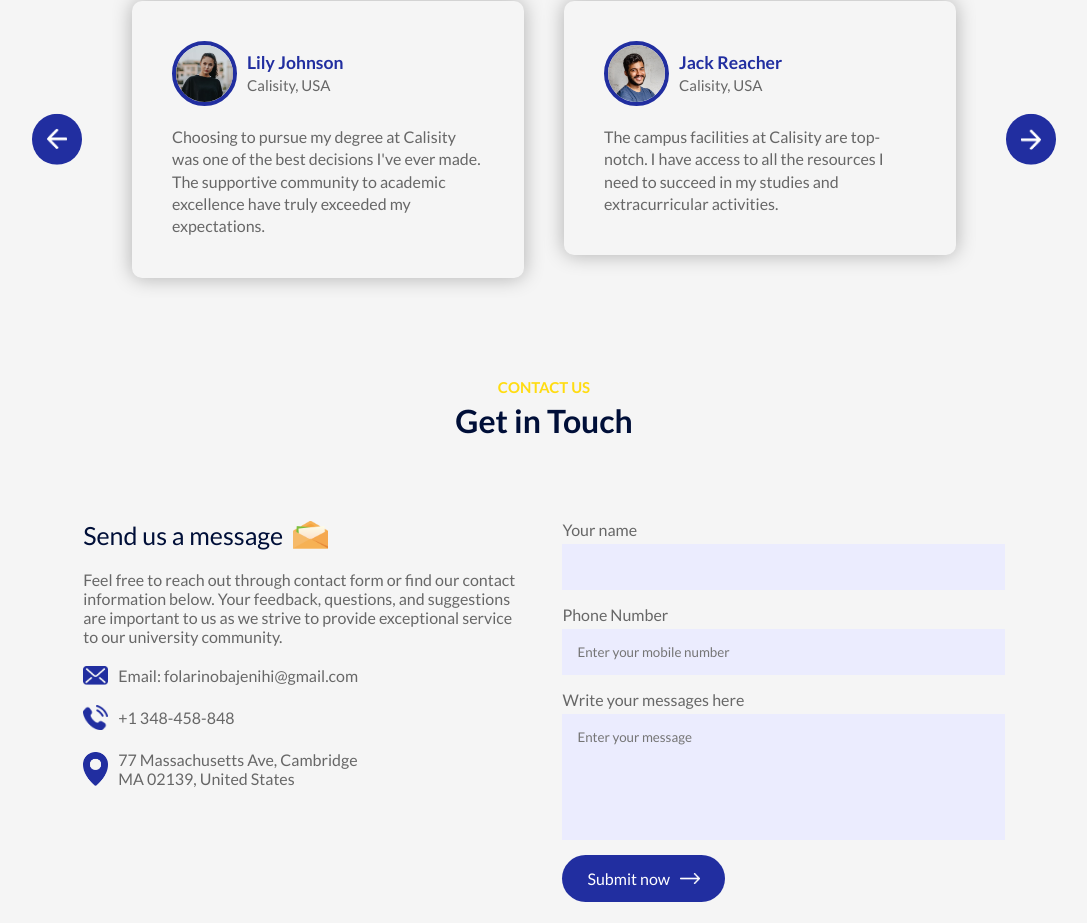
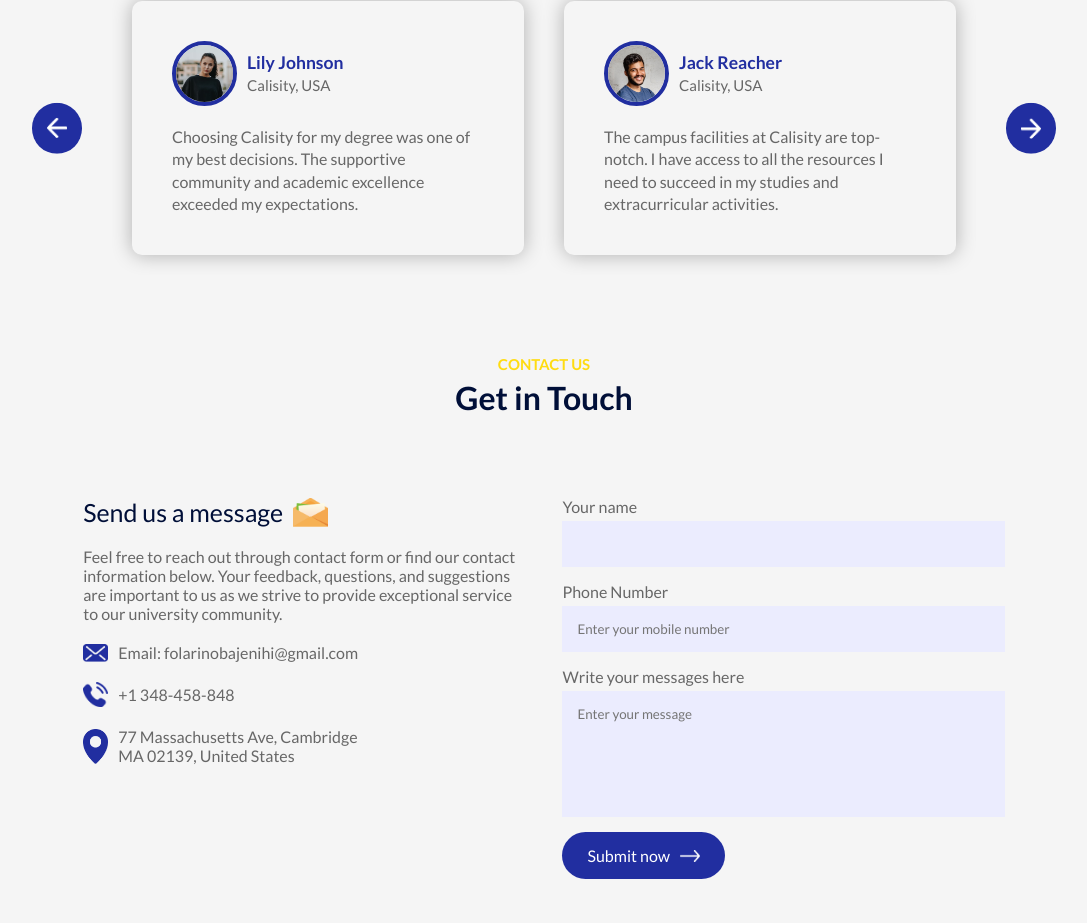
Before and after one commit to FOLADAVE/Calisity, a React (Vite) app: page / in a window 1280 px wide. Shown: the part 2598-3521 px from the top of the page, without its empty margins (96-1183 px from the left). Built offline with nearby package versions, Linux system fonts and the light colour scheme.

Commit message:
Update Testimonials.jsx

```diff
--- a/src/Components/Testimonials/Testimonials.jsx
+++ b/src/Components/Testimonials/Testimonials.jsx
@@ -41,7 +41,7 @@ const Testimonials = () => {
                   <span>Calisity, USA</span>
                 </div>
               </div>
-              <p>Choosing to pursue my degree at Calisity was one of the best decisions I've ever made. The supportive community to academic excellence have truly exceeded my expectations.</p>
+              <p>Choosing Calisity for my degree was one of my best decisions. The supportive community and academic excellence exceeded my expectations.</p>
             </div>
           </li>
           <li>
```
